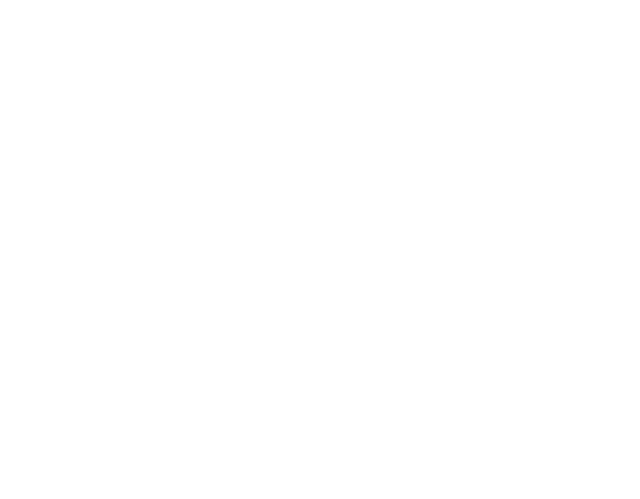
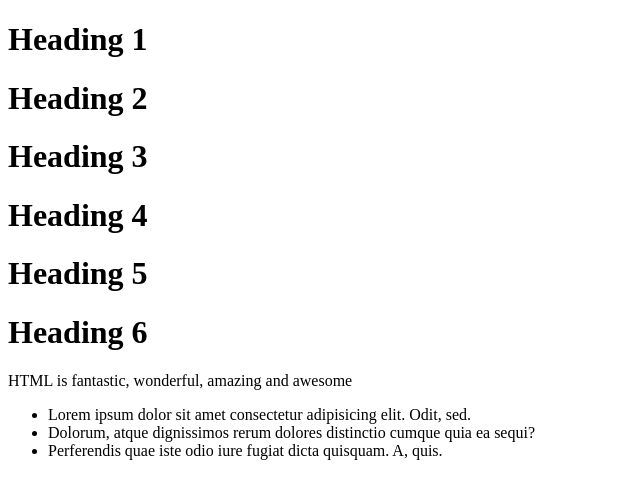
Before and after one commit to Capt-V570/DCI_DJANGO, a Django app: page / in a window 1280 px wide. Before the commit the part shown is empty. Shown: the top 499 px of the page, without its empty margins (0-640 px from the left). Run offline with Django 4.2, Linux system fonts and the light colour scheme.

Commit message:
Add some code in templates/home/index.html file

```diff
--- a/reminders_project/home/templates/home/index.html
+++ b/reminders_project/home/templates/home/index.html
@@ -10,6 +10,28 @@
 
 <body>
 
+    <!-- HTMLS is just TEXT! -->
+    <!-- inside the texts there are HEADINGS (darker and thicker texts on a screen)-->
+    <h1> Heading 1 </h1>
+    <h1> Heading 2 </h1>
+    <h1> Heading 3 </h1>
+    <h1> Heading 4 </h1>
+    <h1> Heading 5 </h1>
+    <h1> Heading 6 </h1>
+
+    <p> HTML is fantastic, wonderful, amazing and awesome </p>
+
+    <form action="">
+        <!-- How to handle forms -->
+    </form>
+
+    <ul>
+        <li>Lorem ipsum dolor sit amet consectetur adipisicing elit. Odit, sed.</li>
+        <li>Dolorum, atque dignissimos rerum dolores distinctio cumque quia ea sequi?</li>
+        <li>Perferendis quae iste odio iure fugiat dicta quisquam. A, quis.</li>
+    </ul>
+
+
 </body>
 
 </html>
--- a/reminders_project/reminders_project/settings.py
+++ b/reminders_project/reminders_project/settings.py
@@ -11,6 +11,7 @@ https://docs.djangoproject.com/en/4.1/ref/settings/
 """
 
 from pathlib import Path
+import os
 
 # Build paths inside the project like this: BASE_DIR / 'subdir'.
 BASE_DIR = Path(__file__).resolve().parent.parent
@@ -55,7 +56,7 @@ ROOT_URLCONF = "reminders_project.urls"
 TEMPLATES = [
     {
         "BACKEND": "django.template.backends.django.DjangoTemplates",
-        "DIRS": [],
+        "DIRS": [os.path.join(BASE_DIR, "templates")],
         "APP_DIRS": True,
         "OPTIONS": {
             "context_processors": [
```
